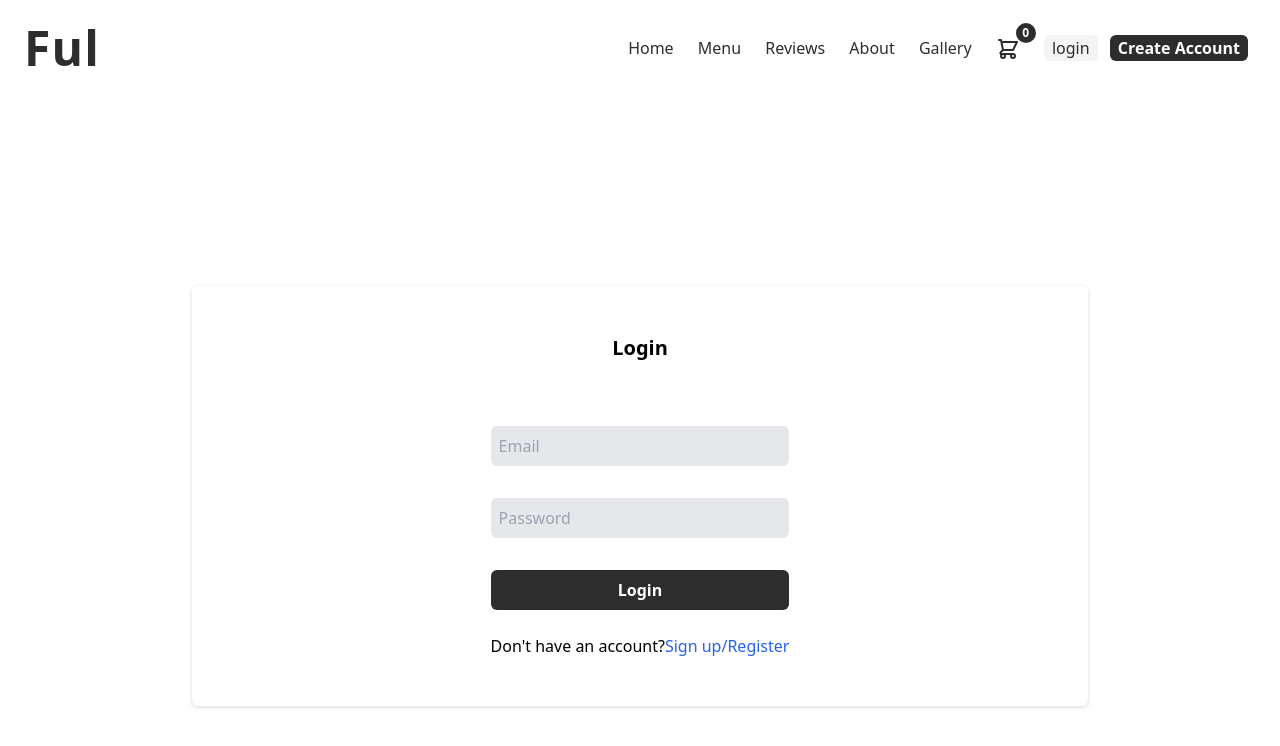
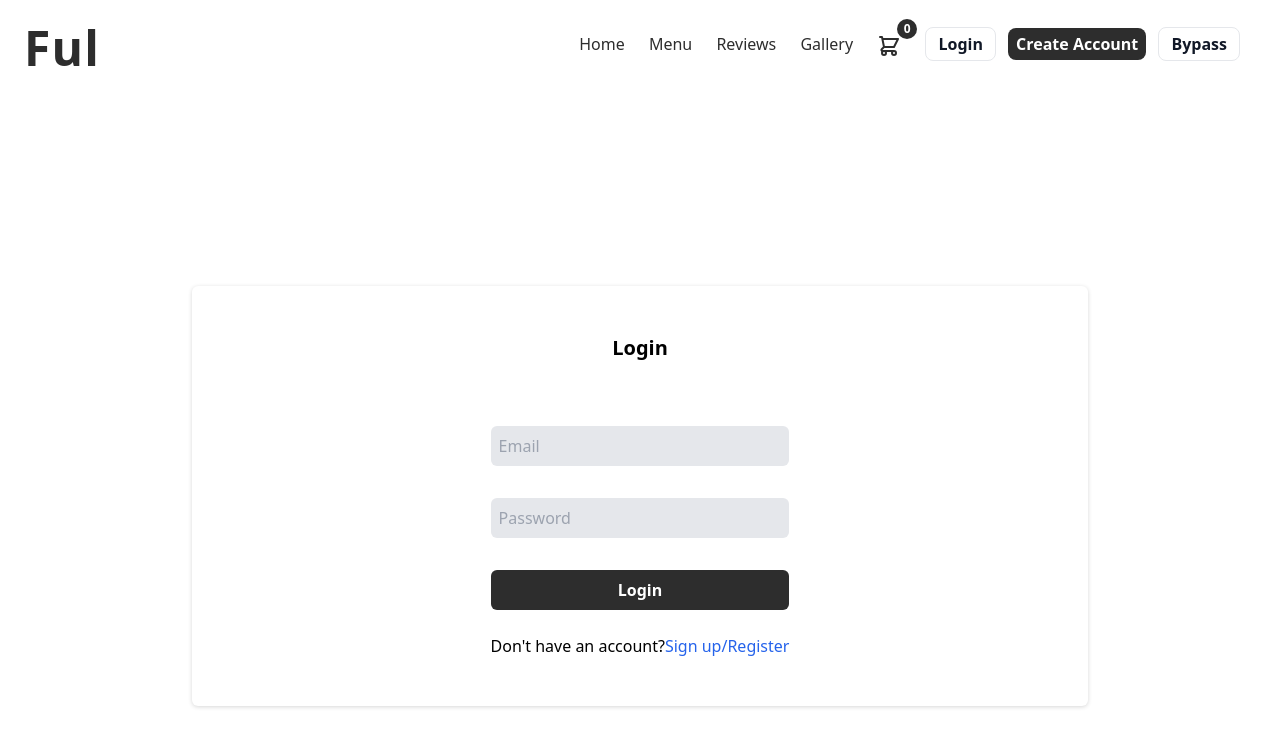
Before and after one commit to Cajaye/restaurant-menu, a Svelte app: page /cart in a window 1280 px wide. Shown: the top 746 px of the page. Built offline with nearby package versions, Linux system fonts and the light colour scheme.

Commit message:
added bypass button

```diff
--- a/src/components/Header.svelte
+++ b/src/components/Header.svelte
@@ -12,6 +12,38 @@
 
   const location = useLocation();
   $: address = $location.pathname;
+
+  const bypass = Object.freeze({
+    email: "myemail@gmail.com",
+    password: "RmNvzU2rnYnNXRj",
+  });
+
+  const bypassRegister = async () => {
+    try {
+      const res = await fetch(
+        "https://restaurant-01api.herokuapp.com/api/v1/auth/login",
+        {
+          method: "POST",
+          body: JSON.stringify(bypass),
+          headers: {
+            "Content-type": "application/json",
+            charset: "utf-8",
+          },
+        }
+      );
+      const data = await res.json();
+      if (res.ok) {
+        localStorage.setItem("token", data.token);
+        const { fullname, userId, email } = data.user;
+        localStorage.setItem("fullname", fullname);
+        localStorage.setItem("userId", userId);
+        localStorage.setItem("email", email);
+        window.location.reload();
+      }
+    } catch (error) {
+      console.error(error);
+    }
+  };
 </script>
 
 <header class="flex justify-between text-JetBlack m-6 md:items-center">
@@ -67,13 +99,6 @@
           <Link to="../reviews">Reviews</Link>
         </li>
         <li
-          class="navItems {address === '/about'
-            ? 'border-b-2 border-JetBlack'
-            : ''}"
-        >
-          <Link to="../about">About</Link>
-        </li>
-        <li
           class="navItems {address === '/gallery'
             ? 'border-b-2 border-JetBlack'
             : ''}"
@@ -111,27 +136,34 @@
         {#if $token === null}
           <li class="inline mr-2">
             <Link to="../login">
-              <input
-                class="rounded-md px-2 bg-gray-100 py-px cursor-pointer"
+              <button
                 type="button"
-                value="login"
-                name="login"
-              />
+                class="py-1 px-3 mb-2 text-md font-semibold text-gray-900 bg-white rounded-lg border border-gray-200 focus:z-10 focus:ring-2"
+                >Login</button
+              >
             </Link>
           </li>
           <li class="md:inline mr-2 text-center my-2 md:my-2">
             <Link to="../register">
               <input
-                class="rounded-md px-2 py-px bg-JetBlack text-white cursor-pointer font-semibold"
+                class="rounded-lg px-2 py-1 bg-JetBlack text-white cursor-pointer font-semibold"
                 type="button"
                 value="Create Account"
                 name="Create Account"
               />
             </Link>
           </li>
+          <li class="md:inline mr-2 text-center my-2 md:my-2">
+            <button
+              on:click={bypassRegister}
+              type="button"
+              class="py-1 px-3 mr-2 mb-2 text-md font-semibold text-gray-900 bg-white rounded-lg border border-gray-200 focus:z-10 focus:ring-2"
+              >Bypass</button
+            >
+          </li>
         {:else}
           <li class="md:inline mr-2 text-center my-2 md:my-2">
-            <input
+            <button
               on:click={() => {
                 localStorage.removeItem("token");
                 window.location.reload();
@@ -139,11 +171,10 @@
                   navigate("/");
                 }
               }}
-              class="rounded-md px-2 py-px bg-JetBlack text-white cursor-pointer font-semibold"
               type="button"
-              value="logout"
-              name="Log out"
-            />
+              class="py-1 px-3 mr-2 mb-2 text-md font-semibold text-gray-900 bg-white rounded-lg border border-gray-200 focus:z-10 focus:ring-2"
+              >Logout</button
+            >
           </li>
         {/if}
       </ul>
```
